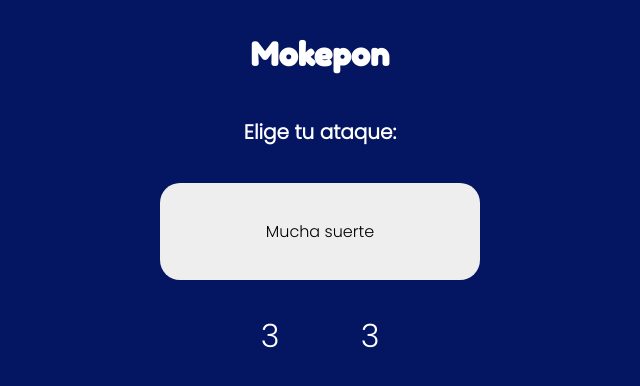
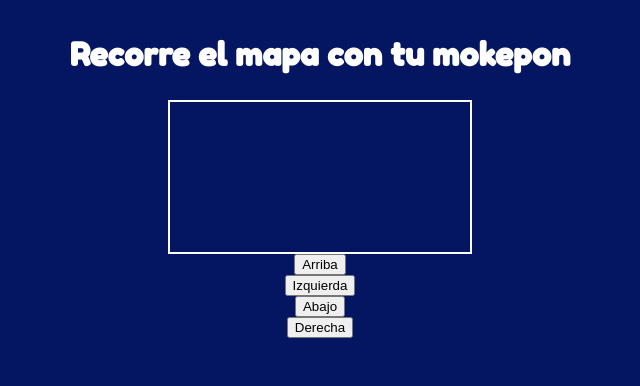
Before and after one commit to alejoevilches/js-game, a plain HTML site: page index.html in a window 1280 px wide. Both pictures are taken after a click on the button "Seleccionar". Shown: the whole page, without its empty margins (320-960 px from the left). Drawn offline with Linux system fonts and the light colour scheme.

Commit message:
Adding canvas to game

```diff
--- a/index.html
+++ b/index.html
@@ -3,11 +3,11 @@
     <head>
         <meta charset="utf-8" />
         <title>MOKEPON!</title>
-        <link rel="stylesheet" href="styles.css">
+        <link rel="stylesheet" href="./styles.css">
     </head>
     <body>
         <section id="seleccionar-mascota">
-            <h1 class="titulo">Mokepono</h1>
+            <h1 class="titulo">Mokepon</h1>
 
             <h2 class="subtitulo">Elige tu mascota:</h2>
 
@@ -16,6 +16,15 @@
             </div>
 
             <button id="boton-mascota">Seleccionar</button>
+        </section>
+
+        <section id="ver-mapa">
+            <h1 class="titulo">Recorre el mapa con tu mokepon</h1>
+            <canvas id="mapa"></canvas>
+            <button onClick="moverArriba()">Arriba</button>
+            <button onClick="moverIzquierda()">Izquierda</button>
+            <button onClick="moverAbajo()">Abajo</button>
+            <button onClick="moverDerecha()">Derecha</button>
         </section>
 
         <section id="seleccionar-ataque">
@@ -37,12 +46,12 @@
 
             <div class="ataques">
                 <div class="ataques-jugador">
-                    <p id="vidas-jugador">3</p>
+                    <p id="vidas-jugador">0</p>
                     <p id="mascota-jugador"></p>
                     <div id="ataques-del-jugador"></div>
                 </div>
                 <div class="ataques-enemigo">
-                    <p id="vidas-enemigo">3</p>
+                    <p id="vidas-enemigo">0</p>
                     <p id="mascota-enemigo"></p>
                     <div id="ataques-del-enemigo"></div>
                 </div>
--- a/script.js
+++ b/script.js
@@ -17,6 +17,9 @@ const ataquesDelJugador = document.getElementById('ataques-del-jugador')
 const ataquesDelEnemigo = document.getElementById('ataques-del-enemigo')
 const contenedorTarjetas = document.getElementById('contenedorTarjetas')
 const contenedorAtaques = document.getElementById('contenedorAtaques')
+
+const sectionVerMapa = document.getElementById('ver-mapa')
+const mapa = document.getElementById('mapa')
 
 let mokepones = []
 let ataqueJugador =[]
@@ -38,6 +41,7 @@ let victoriasJugador = 0
 let victoriasEnemigo = 0
 let vidasJugador = 3
 let vidasEnemigo = 3
+let lienzo = mapa.getContext("2d")
 
 class Mokepon {
     constructor(nombre, foto, vida) {
@@ -45,14 +49,20 @@ class Mokepon {
         this.foto = foto
         this.vida = vida
         this.ataques = []
+        this.x = 20
+        this.y = 30
+        this.ancho = 80
+        this.alto = 80
+        this.mapaFoto = new Image()
+        this.mapaFoto.src = foto
     }
 }
 
-let hipodoge = new Mokepon('Hipodoge', '/img/hipodoge.png', 5)
+let hipodoge = new Mokepon('Hipodoge', './img/hipodoge.png', 5)
 
-let capipepo = new Mokepon('Capipepo', '/img/capipepo.png', 5)
+let capipepo = new Mokepon('Capipepo', './img/capipepo.png', 5)
 
-let ratigueya = new Mokepon('Ratigueya', '/img/ratigueya.png', 5)
+let ratigueya = new Mokepon('Ratigueya', './img/ratigueya.png', 5)
 
 hipodoge.ataques.push(
     { nombre: '💧', id: 'boton-agua' },
@@ -84,6 +94,7 @@ mokepones.push(hipodoge,capipepo,ratigueya)
 function iniciarJuego() {
 
     sectionSeleccionarAtaque.style.display = 'none'
+    sectionVerMapa.style.display = 'none'
 
     mokepones.forEach((mokepon) => {
         opcionDeMokepones = `
@@ -115,7 +126,8 @@ function seleccionarMascotaJugador() {
     sectionSeleccionarMascota.style.display = 'none'
 
 
-    sectionSeleccionarAtaque.style.display = 'flex'
+    //sectionSeleccionarAtaque.style.display = 'flex'
+    sectionVerMapa.style.display = 'flex'
 
 
 
@@ -295,4 +307,20 @@ function aleatorio(min, max) {
     return Math.floor(Math.random() * (max - min + 1) + min)
 }
 
+function pintarPersonaje() {
+    lienzo.clearRect(0, 0, mapa.width, mapa.height)
+    lienzo.drawImage(
+        capipepo.mapaFoto,
+        capipepo.x,
+        capipepo.y,
+        capipepo.ancho,
+        capipepo.alto
+    )
+}
+
+function moverCapipepo() {
+    capipepo.x = capipepo.x + 5
+    pintarPersonaje()
+}
+
 window.addEventListener('load', iniciarJuego)
--- a/styles.css
+++ b/styles.css
@@ -115,6 +115,16 @@ input:checked + label {
   align-items: center;
 }
 
+#ver-mapa {
+  flex-direction: column;
+  align-items: center;
+  justify-content: center;
+}
+
+#mapa {
+  border: 2px solid white;
+}
+
 @media (max-width: 360px) {
   .tarjetas, .tarjetas-ataques {
     flex-direction: column;
```
Also changed, not shown: img/foto.png (added).
